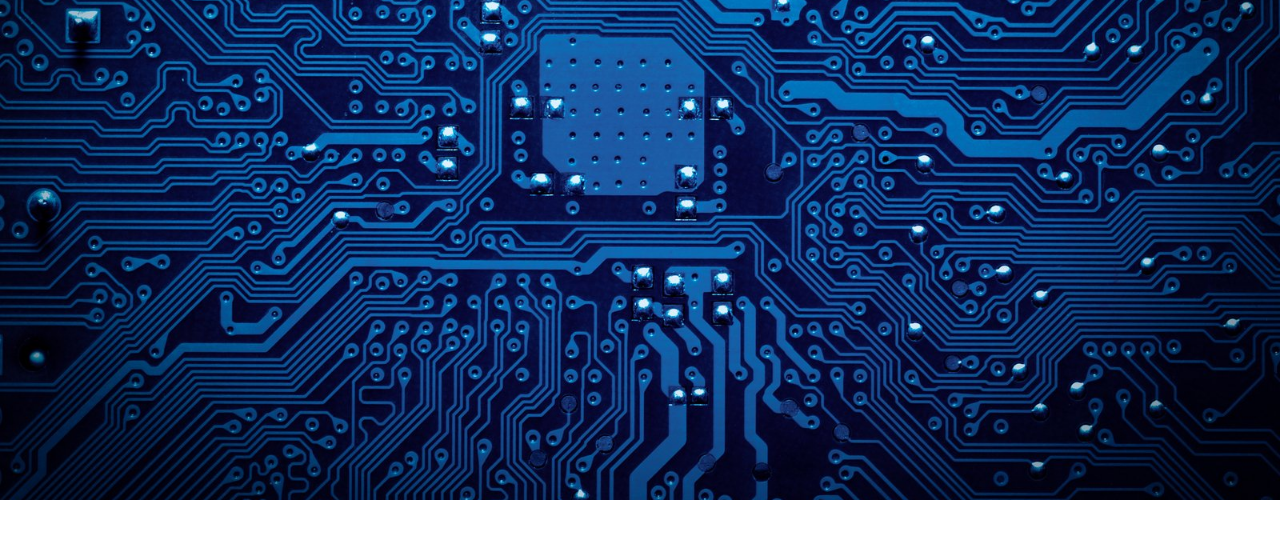
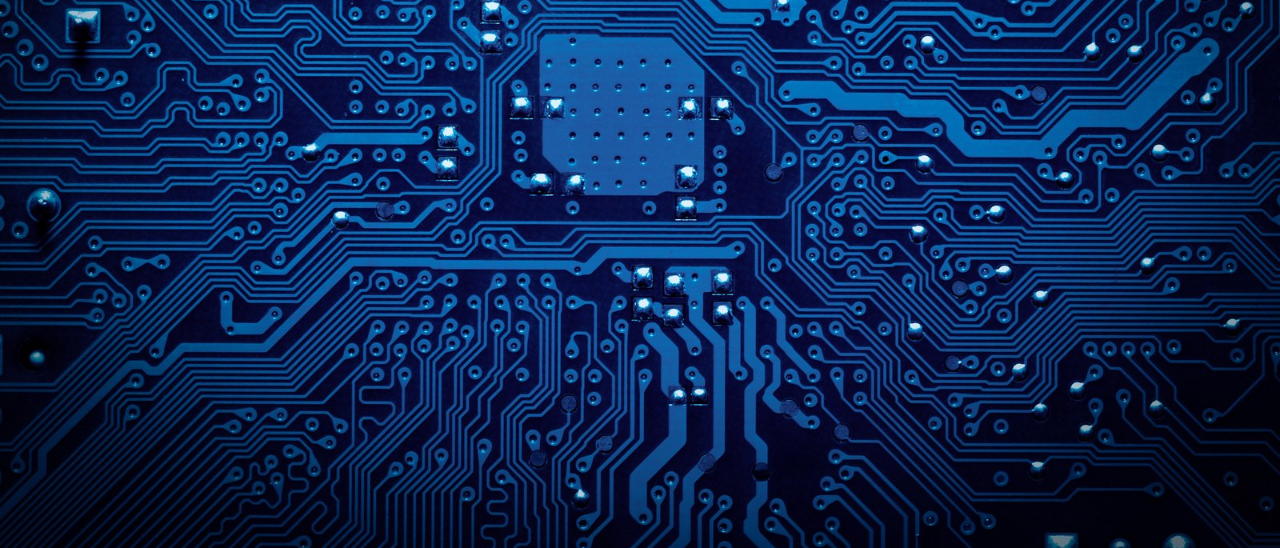
Before and after one commit to favourmark05/ghost, a plain HTML site: page index.html in a window 1280 px wide. Shown: the part 300-848 px from the top of the page. Before the commit the page ends 800 px from the top, so only its background shows below. Drawn offline with nearby package versions, Linux system fonts and the light colour scheme.

Commit message:
background size

```diff
--- a/style.css
+++ b/style.css
@@ -4,8 +4,9 @@
 .bg{
   /* background-color:grey; */
   background-image:url(img/technology-background-1632715.jpg);
+  height: 100vh;
   background-size: cover;
-  background-repeat: no-repeat;
+  /* background-repeat: no-repeat; */
 }
 .text{
   color: rgb(255, 255, 255);
```
